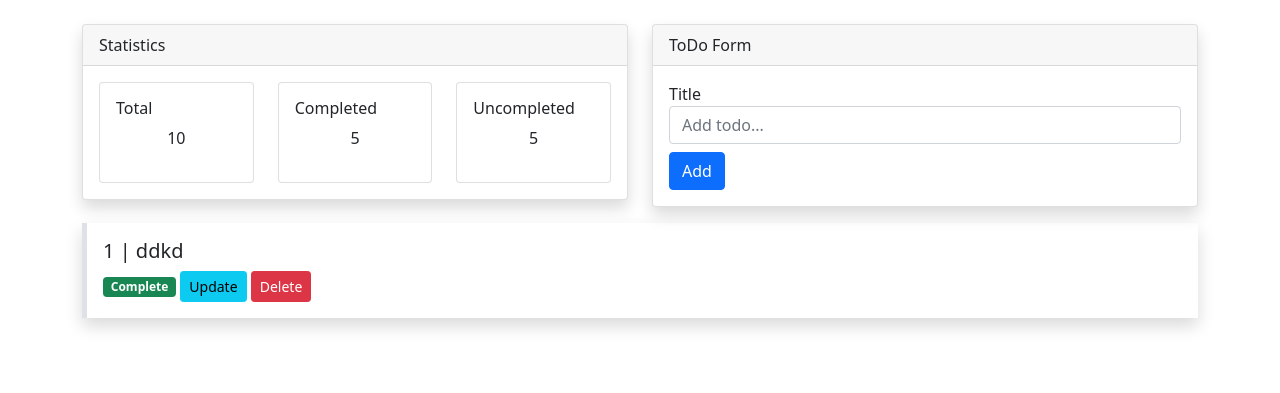
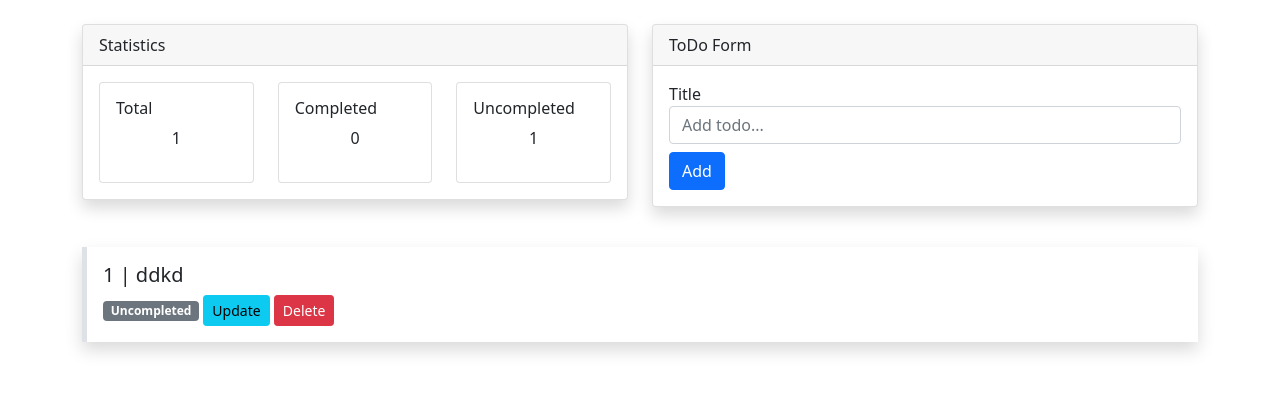
Before and after one commit to malikiyanda/python_flask_todo, a Flask app: page / in a window 1280 px wide. Shown: the part 56-449 px from the top of the page. Run offline with Flask 2, Linux system fonts and the light colour scheme; data comes from the database, SQL or seed files in the repository; both versions use the stored data as it was after the commit.

Commit message:
TODO app completed

```diff
--- a/app.py
+++ b/app.py
@@ -17,11 +17,18 @@ class Todo(db.Model):
 with app.app_context():
     db.create_all()
 
+# x= 10
+# y='ken'
+
 @app.route('/')
-
 def index():
     todo_list = Todo.query.all()
-    return render_template('dashboard/index.html', todo_list=todo_list)
+    total_todo = Todo.query.count()
+    completed_todo = Todo.query.filter_by(complete=True).count()
+    uncompleted_todo = total_todo - completed_todo
+    # return render_template('dashboard/index.html', todo_list=todo_list, total_todo=total_todo)
+    return render_template('dashboard/index.html', **locals())
+    # return render_template('dashboard/index.html', **globals())
 
 @app.route ('/add', methods=['POST'])
 def add():
--- a/templates/dashboard/index.html
+++ b/templates/dashboard/index.html
@@ -12,7 +12,7 @@
                         <div class="card">
                             <div class="card-body">
                                 <h6>Total </h6>
-                                <p class="text-center">10</p>
+                                <p class="text-center">{{total_todo}}</p>
                             </div>
                         </div>
                     </div>
@@ -20,7 +20,7 @@
                         <div class="card">
                         <div class="card-body">
                             <h6>Completed</h6>
-                            <p class="text-center">5</p>
+                            <p class="text-center">{{completed_todo}}</p>
                         </div>
                         </div>
                     </div>
@@ -28,7 +28,7 @@
                     <div class="card">
                         <div class="card-body">
                             <h6>Uncompleted</h6>
-                            <p class="text-center">5</p>
+                            <p class="text-center">{{uncompleted_todo}}</p>
                         </div>
                     </div>
                     </div>
@@ -61,11 +61,19 @@
         </div>
     </div>
 
+    {% if total_todo == 0 %}
+    <marquee class="mt-3 display-6" behavior = "" direction="">No Todo in Database.... Create new Todo in Todo form</marquee>
+    {% endif %}<br />
+
     {% for todo in todo_list %}
     <div class="border-start border-5 mt-3 shadow " >
         <div class="card-body">
             <h5> {{ todo.id }} | {{ todo.title }}</h5>
-            <span class=" badge bg-success">Complete</span>
+            {% if todo.complete %}
+            <span class=" badge bg-success">Completed</span>
+            {% else %}
+            <span class=" badge bg-secondary">Uncompleted</span>
+            {% endif %}
             <a class="btn btn-info btn-sm" href="/update/{{ todo.id }}">Update</a>
             <a class="btn btn-danger btn-sm" href="/delete/{{ todo.id }}">Delete</a>
         </div>
```
Also changed, not shown: instance/db.sqlite.
